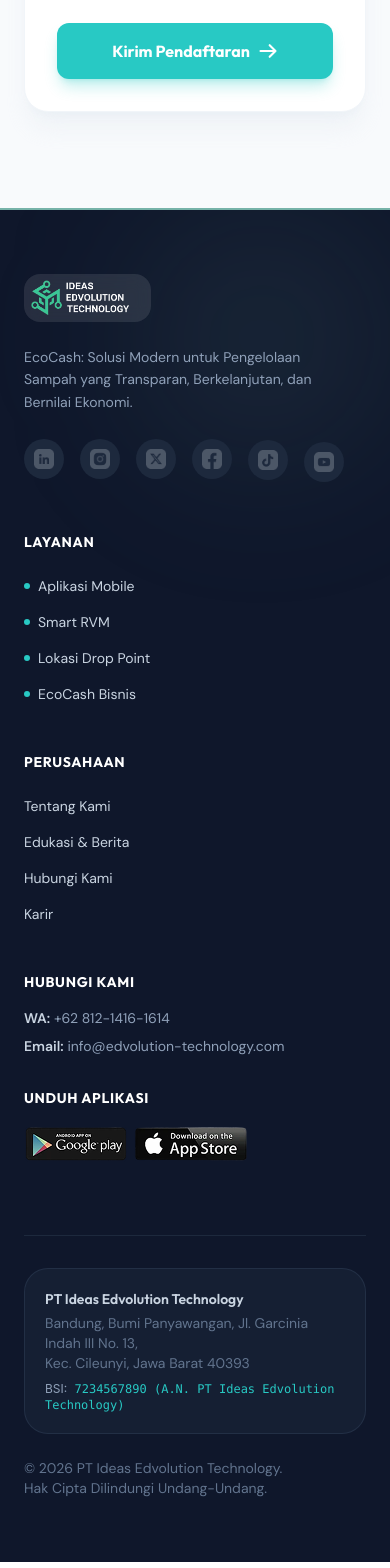
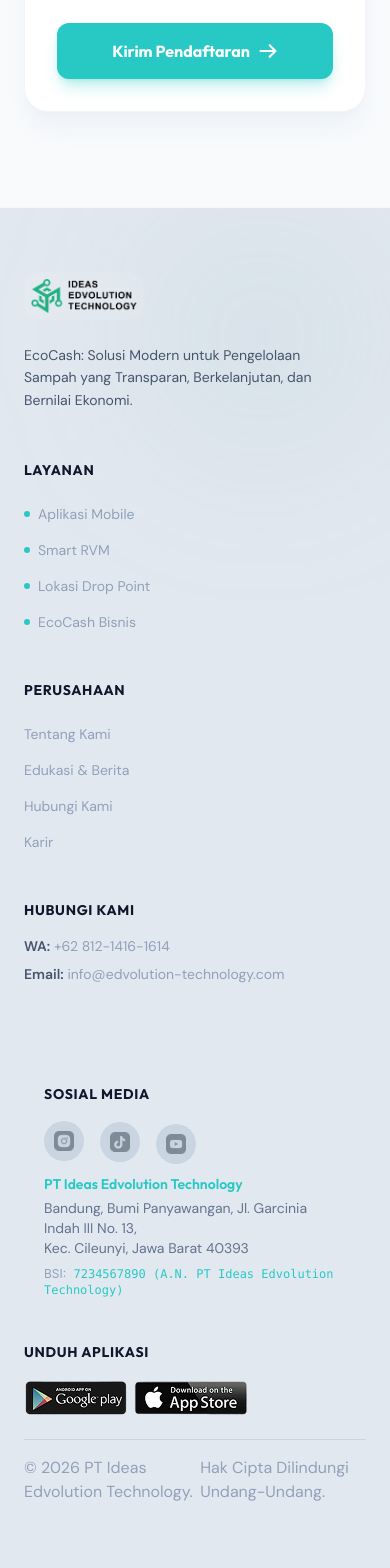
Before and after one commit to khoirinnisaamaliapplg-glitch/ecocash.id.Public, a React (Vite) app: page /collector in a window 390 px wide. Shown: the part 4199-5767 px from the top of the page. Built offline with nearby package versions, Linux system fonts and the light colour scheme.

Commit message:
revisi dropdown menu di navbar komponen dan komponen footer agar sesuai desain UI/UX dan mengubah icons wa mengambang menjadi icons bot asisten

```diff
--- a/src/components/layout/Footer.jsx
+++ b/src/components/layout/Footer.jsx
@@ -7,7 +7,7 @@ import React from "react";
 
 export default function Footer() {
   return (
-    <footer className="bg-slate-900 text-slate-300 py-16 border-t-[2px] border-eco-secondary relative overflow-hidden">
+    <footer className="bg-slate-200 text-slate-300 py-16 shadow-sm relative overflow-hidden">
       {/* Dekorasi aksen di sudut */}
       <div className="absolute top-0 right-0 w-64 h-64 bg-eco-secondary/10 blur-[80px] rounded-full pointer-events-none"></div>
 
@@ -16,90 +16,22 @@ export default function Footer() {
           {/* Logo & About */}
           <div className="space-y-6">
             <img
-              src={"img/logo-ecocash-2.png"}
+              src={"img/logo.png"}
               alt="EcoCash by Ideas Edvolution"
               className="h-12 bg-white/10 p-1.5 rounded-2xl backdrop-blur-sm"
             />
-            <p className="text-slate-400 text-sm leading-relaxed font-body pr-4">
+            <p className="text-slate-600 text-sm leading-relaxed font-body pr-4">
               EcoCash: Solusi Modern untuk Pengelolaan Sampah yang Transparan,
               Berkelanjutan, dan Bernilai Ekonomi.
             </p>
-            <div className="flex space-x-4 space-y-1 flex-wrap items-center">
-              {/* LinkedIn */}
-              <a
-                href="#linkedin"
-                className="w-10 h-10 rounded-full bg-slate-800 flex items-center justify-center hover:bg-eco-secondary hover:text-white transition-colors duration-300"
-              >
-                <img
-                  src={"img/link.png"}
-                  alt="LinkedIn"
-                  className="w-5 h-5 opacity-70 hover:opacity-100"
-                />
-              </a>
-              {/* Instagram */}
-              <a
-                href="#instagram"
-                className="w-10 h-10 rounded-full bg-slate-800 flex items-center justify-center hover:bg-eco-secondary hover:text-white transition-colors duration-300"
-              >
-                <img
-                  src={"img/Instagram.png"}
-                  alt="IG"
-                  className="w-5 h-5 opacity-70 hover:opacity-100"
-                />
-              </a>
-              {/* Twitter */}
-              <a
-                href="#twitter"
-                className="w-10 h-10 rounded-full bg-slate-800 flex items-center justify-center hover:bg-eco-secondary hover:text-white transition-colors duration-300"
-              >
-                <img
-                  src={"img/Twitter.png"}
-                  alt="Twitter"
-                  className="w-5 h-5 opacity-70 hover:opacity-100"
-                />
-              </a>
-              {/* Facebook */}
-              <a
-                href="#facebook"
-                className="w-10 h-10 rounded-full bg-slate-800 flex items-center justify-center hover:bg-eco-secondary hover:text-white transition-colors duration-300"
-              >
-                <img
-                  src={"img/Facebook.png"}
-                  alt="Facebook"
-                  className="w-5 h-5 opacity-70 hover:opacity-100"
-                />
-              </a>
-              {/* TikTok */}
-              <a
-                href="#tiktok"
-                className="w-10 h-10 rounded-full mt-0.5 bg-slate-800 flex items-center justify-center hover:bg-eco-secondary hover:text-white transition-colors duration-300"
-              >
-                <img
-                  src={"img/TikTok.png"}
-                  alt="TT"
-                  className="w-5 h-5 opacity-70 hover:opacity-100"
-                />
-              </a>
-              {/* YouTube */}
-              <a
-                href="#youtube"
-                className="w-10 h-10 rounded-full mt-0.5 bg-slate-800 flex items-center justify-center hover:bg-eco-secondary hover:text-white transition-colors duration-300"
-              >
-                <img
-                  src={"img/YouTube.png"}
-                  alt="YT"
-                  className="w-5 h-5 opacity-70 hover:opacity-100"
-                />
-              </a>
-            </div>
           </div>
 
           {/* Navigasi Layanan */}
           <div>
-            <h4 className="font-bold text-white mb-6 uppercase tracking-wider text-sm font-heading">
+            <h4 className="font-bold text-slate-900 mb-6 uppercase tracking-wider text-sm font-heading">
               Layanan
             </h4>
-            <ul className="space-y-4 text-sm font-body">
+            <ul className="text-slate-400 space-y-4 text-sm font-body">
               <li>
                 <a
                   href="#app"
@@ -141,10 +73,10 @@ export default function Footer() {
 
           {/* Perusahaan */}
           <div>
-            <h4 className="font-bold text-white mb-6 uppercase tracking-wider text-sm font-heading">
+            <h4 className="font-bold text-slate-900 mb-6 uppercase tracking-wider text-sm font-heading">
               Perusahaan
             </h4>
-            <ul className="space-y-4 text-sm font-body">
+            <ul className="text-slate-400 space-y-4 text-sm font-body">
               <li>
                 <a
                   href="#about"
@@ -183,42 +115,98 @@ export default function Footer() {
           {/* Kontak & Download */}
           <div className="space-y-8">
             <div>
-              <h4 className="font-bold text-white mb-4 uppercase tracking-wider text-sm font-heading">
+              <h4 className="font-bold text-slate-900 mb-4 uppercase tracking-wider text-sm font-heading">
                 Hubungi Kami
               </h4>
               <ul className="space-y-2 text-sm font-body text-slate-400">
                 <li>
-                  <strong className="text-slate-300">WA:</strong> +62
+                  <strong className="text-slate-600">WA:</strong> +62
                   812-1416-1614
                 </li>
                 <li>
-                  <strong className="text-slate-300">Email:</strong>{" "}
+                  <strong className="text-slate-600">Email:</strong>{" "}
                   info@edvolution-technology.com
                 </li>
               </ul>
-            </div>
-            <div>
-              <h4 className="font-bold text-white mb-4 uppercase tracking-wider text-sm font-heading">
-                Unduh Aplikasi
-              </h4>
-              <a
-                href="#download"
-                className="inline-block hover:opacity-80 transition-opacity"
-              >
-                <img
-                  src={"img/apk.png"}
-                  className="h-10"
-                  alt="Get it on Google Play"
-                />
-              </a>
             </div>
           </div>
         </div>
 
         {/* Rekening & Copyright */}
-        <div className="pt-8 border-t border-slate-800 flex flex-col lg:flex-row justify-between items-start lg:items-center gap-6 font-body text-sm text-slate-500">
-          <div className="bg-slate-800/50 p-5 rounded-3xl border border-slate-700/50">
-            <p className="font-semibold text-slate-300 font-heading mb-1">
+        <div className="pt-4 flex flex-col lg:flex-row justify-between items-start lg:items-center gap-6 font-body text-sm text-slate-500">
+          <div className=" p-5 ">
+            <h4 className="font-bold text-slate-900 mb-4 uppercase tracking-wider text-sm font-heading">
+              Sosial Media
+            </h4>
+            <div className="flex space-x-4 space-y-1 flex-wrap items-center mb-2">
+              {/* LinkedIn */}
+              {/* <a
+                href="#linkedin"
+                className="w-10 h-10 rounded-full bg-slate-300 flex items-center justify-center hover:bg-eco-cyan hover:text-eco-cyan transition-colors duration-300"
+              >
+                <img
+                  src={"img/link.png"}
+                  alt="LinkedIn"
+                  className="w-5 h-5 opacity-70 hover:opacity-100"
+                />
+              </a> */}
+              {/* Instagram */}
+              <a
+                href="#instagram"
+                className="w-10 h-10 rounded-full bg-slate-300 flex items-center justify-center hover:bg-eco-cyan hover:text-white transition-colors duration-300"
+              >
+                <img
+                  src={"img/Instagram.png"}
+                  alt="IG"
+                  className="w-5 h-5 opacity-70 hover:opacity-100"
+                />
+              </a>
+              {/* Twitter */}
+              {/* <a
+                href="#twitter"
+                className="w-10 h-10 rounded-full bg-slate-300 flex items-center justify-center hover:bg-eco-cyan hover:text-white transition-colors duration-300"
+              >
+                <img
+                  src={"img/Twitter.png"}
+                  alt="Twitter"
+                  className="w-5 h-5 opacity-70 hover:opacity-100"
+                />
+              </a> */}
+              {/* Facebook */}
+              {/* <a
+                href="#facebook"
+                className="w-10 h-10 rounded-full bg-slate-300 flex items-center justify-center hover:bg-eco-cyan hover:text-white transition-colors duration-300"
+              >
+                <img
+                  src={"img/Facebook.png"}
+                  alt="Facebook"
+                  className="w-5 h-5 opacity-70 hover:opacity-100"
+                />
+              </a> */}
+              {/* TikTok */}
+              <a
+                href="#tiktok"
+                className="w-10 h-10 rounded-full mt-0.5 bg-slate-300 flex items-center justify-center hover:bg-eco-cyan hover:text-white transition-colors duration-300"
+              >
+                <img
+                  src={"img/TikTok.png"}
+                  alt="TT"
+                  className="w-5 h-5 opacity-70 hover:opacity-100"
+                />
+              </a>
+              {/* YouTube */}
+              <a
+                href="#youtube"
+                className="w-10 h-10 rounded-full mt-0.5 bg-slate-300 flex items-center justify-center hover:bg-eco-cyan hover:text-white transition-colors duration-300"
+              >
+                <img
+                  src={"img/YouTube.png"}
+                  alt="YT"
+                  className="w-5 h-5 opacity-70 hover:opacity-100"
+                />
+              </a>
+            </div>
+            <p className="font-semibold text-eco-cyan font-heading mb-1">
               PT Ideas Edvolution Technology
             </p>
             <p>
@@ -231,11 +219,25 @@ export default function Footer() {
               (A.N. PT Ideas Edvolution Technology)
             </div>
           </div>
-
-          <div className="text-left lg:text-right">
-            <p>© 2026 PT Ideas Edvolution Technology.</p>
-            <p>Hak Cipta Dilindungi Undang-Undang.</p>
+          <div>
+            <h4 className="font-bold text-slate-900 mb-4 uppercase tracking-wider text-sm font-heading">
+              Unduh Aplikasi
+            </h4>
+            <a
+              href="#download"
+              className="inline-block hover:opacity-80 transition-opacity"
+            >
+              <img
+                src={"img/apk.png"}
+                className="h-10"
+                alt="Get it on Google Play"
+              />
+            </a>
           </div>
+        </div>
+        <div className="text-slate-400 flex justify-center text-left lg:text-right pt-4 mt-4 border-t border-slate-300">
+          <p>© 2026 PT Ideas Edvolution Technology.</p>
+          <p>Hak Cipta Dilindungi Undang-Undang.</p>
         </div>
       </div>
     </footer>
--- a/src/constants/dummyData.js
+++ b/src/constants/dummyData.js
@@ -10,38 +10,101 @@ export const NAV_ITEMS = [
   {
     name: "Cara Kerja",
     submenu: [
-      { label: "Panduan Daur Ulang", url: "#guidelines" },
-      { label: "Jenis Sampah Diterima", url: "#refund-types" },
-      { label: "Tanya Jawab (FAQ)", url: "#faq" },
+      {
+        label: "Untuk Pengguna",
+        text: "Mulai daur ulang dan kumpulkan poin",
+        url: "#for-users",
+      },
+      {
+        label: "Pengelolaan Lokasi",
+        text: "Manajemen titik RVM dan Area",
+        url: "#location-management",
+      },
+      {
+        label: "Mitra Lapangan",
+        text: "Proses penjemputan dan distribusi",
+        url: "#field-partners",
+      },
+      {
+        label: "Teknologi RVM & AI",
+        text: "Cara kerja sensor dan sistem cerdas",
+        url: "#technology",
+      },
     ],
   },
   {
     name: "Solusi",
     submenu: [
-      { label: "Smart RVM", url: "#smart-rvm" },
-      { label: "EcoCash Box", url: "#revolution" },
-      { label: "Smart Truck", url: "#smart-truck" },
-      { label: "Layanan Bisnis", url: "#ecosystem" },
-      { label: "Request Custom RVM", url: "/request-rvm" },
+      {
+        label: "Koprasi & ESG",
+        text: "Solusi keberlanjutan untuk perusahaan",
+        url: "#cooperatives-esg",
+      },
+      {
+        label: "Sekolah & Kampus",
+        text: "Edukasi daur ulang di lingkungan pendidikan",
+        url: "#schools-universities",
+      },
+      {
+        label: "Ritel & Mall",
+        text: "Integrasi RVM dipusat pembelanjaan",
+        url: "#retail-malls",
+      },
+      {
+        label: "Kepemerintahan",
+        text: "Pengelolaan sampah di lingkungan daerah",
+        url: "#government",
+      },
     ],
   },
   {
     name: "Edukasi",
     submenu: [
-      { label: "Artikel Lingkungan", url: "#news" },
-      { label: "Berita Terbaru", url: "#news" },
-      { label: "Video Panduan", url: "#news" },
+      {
+        label: "Panduan Material",
+        text: "Jenis sampah yang bisa didaur ulang",
+        url: "#material-guides",
+      },
+      {
+        label: "EcoCash Akademi",
+        text: "Pelatihan dan sertifikasi daur ulang",
+        url: "#academy",
+      },
+      {
+        label: "Kalkulator Karbon",
+        text: "Hitung jejak karbon",
+        url: "#carbon-calculator",
+      },
+      {
+        label: "Program Donasi",
+        text: "Salurkan poin untuk kegiatan alam",
+        url: "#donation-programs",
+      },
     ],
   },
   {
     name: "Partner",
     submenu: [
-      { label: "Lokasi Drop Point", url: "#location-map" },
-      { label: "Mitra Korporat", url: "#ecosystem" },
-      { label: "Gabung Menjadi Mitra", url: "#community" },
-      { label: "Industri Recyler & Offtaker", url: "/industries" },
-      { label: "Bank Sampah & Hub Partnership", url: "/bank-sampah" },
-      { label: "Mitra Penjemputan (collector)", url: "/collector" },
+      {
+        label: "Mitra Penjemput",
+        text: "Gabung sebagai mitra penjemput",
+        url: "/collector",
+      },
+      {
+        label: "Industri Recyler",
+        text: "Mitra Pengelolaan hasil daur ulang",
+        url: "/industries",
+      },
+      {
+        label: "Bank Sampah",
+        text: "Jaringan pengelolaan sampah lokal",
+        url: "/bank-sampah",
+      },
+      {
+        label: "Daftar Kemitraan",
+        text: "Informasi pendaftaran partner baru",
+        url: "/partnership",
+      },
     ],
   },
 ];
--- a/src/pages/Home/sections/Hero.jsx
+++ b/src/pages/Home/sections/Hero.jsx
@@ -79,9 +79,9 @@ export default function Hero() {
           href="https://wa.me/6281214161614"
           target="_blank"
           rel="noreferrer"
-          className="w-14 h-14 bg-eco-primary hover:bg-eco-secondary text-white rounded-full shadow-2xl flex items-center justify-center transition-all transform hover:scale-110"
+          className=" bg-eco-cyan hover:bg-eco-cyan/80 text-white rounded-full shadow-2xl flex items-center justify-center transition-all transform hover:scale-110"
         >
-          <img src={"img/WhatsApp.png"} alt="WhatsApp" className="w-8 h-8 " />
+          <img src={"img/cs.png"} alt="WhatsApp" className="w-18 h-auto " />
         </a>
       </div>
     </section>
```
Also changed, not shown: src/components/layout/Navbar.jsx (+148 -27 lines), public/img/cs.png (added).
